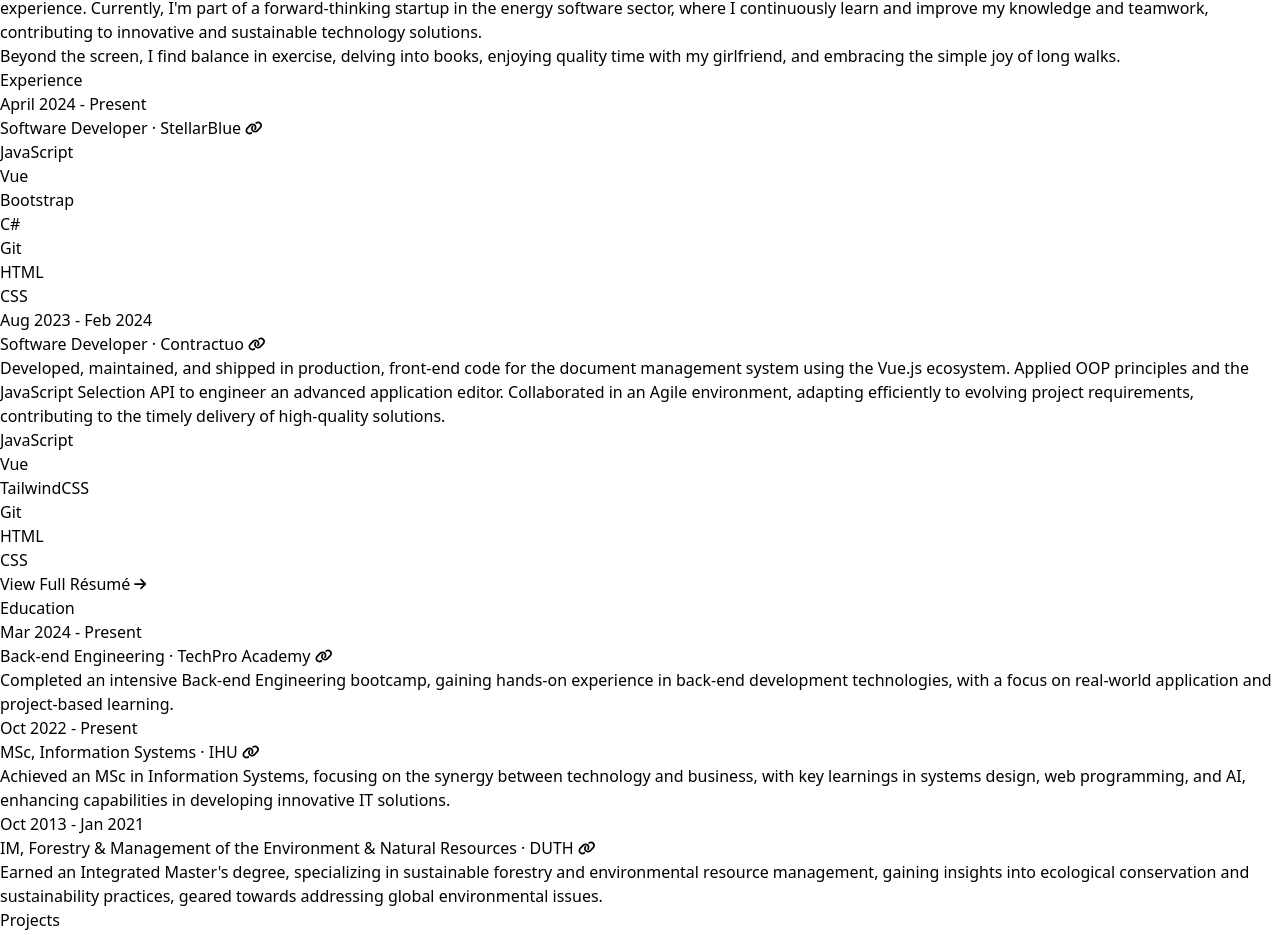
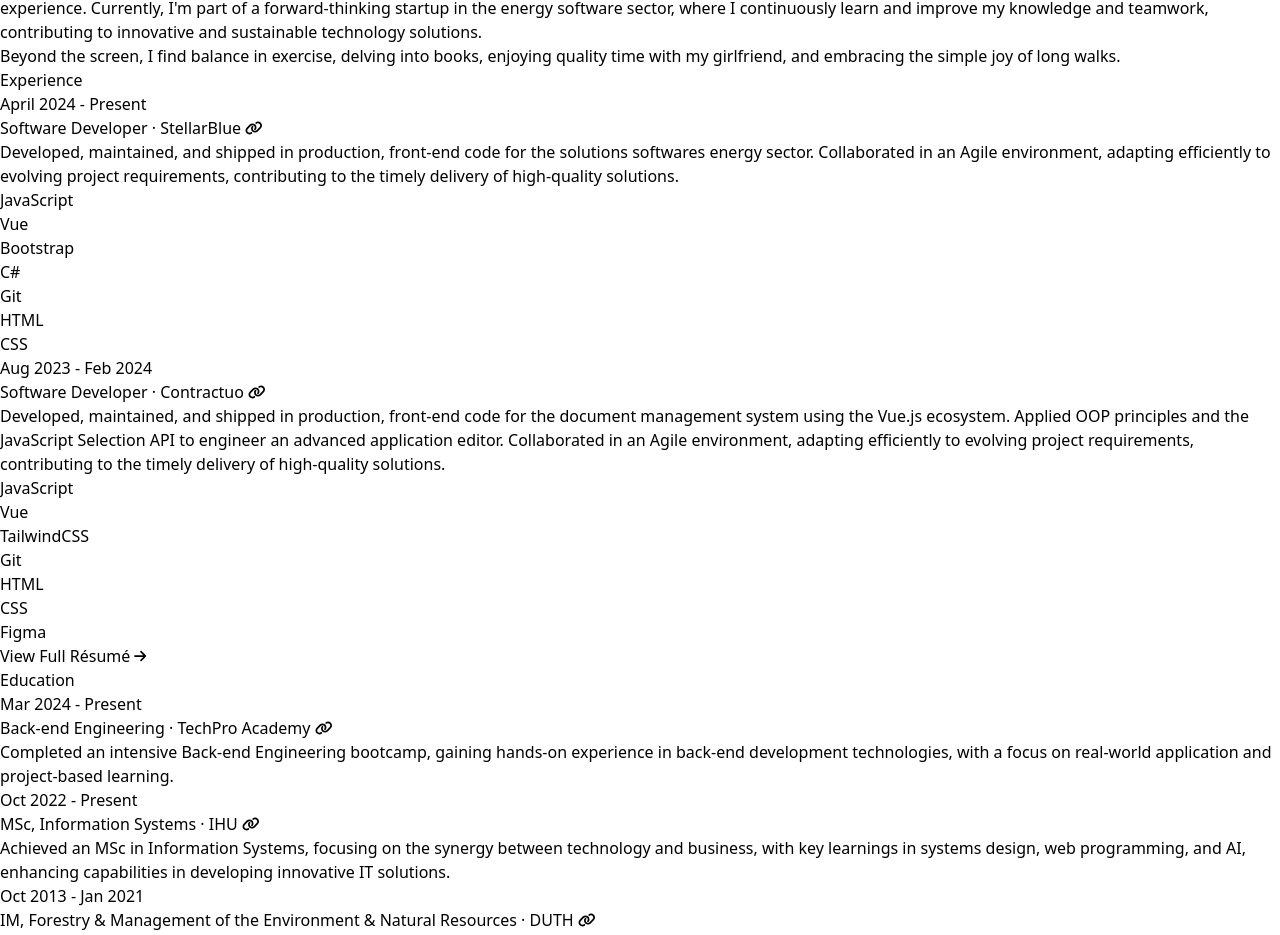
Before and after one commit to vvasileios/Portfolio, a Vue app: page / in a window 1280 px wide. Shown: the part 1111-2046 px from the top of the page. Built offline with nearby package versions, Linux system fonts and the light colour scheme.

Commit message:
minor content change/ not final

```diff
--- a/src/content/PortfolioContent.js
+++ b/src/content/PortfolioContent.js
@@ -15,7 +15,8 @@
       title: "Software Developer ·",
       company: "StellarBlue",
       link: "https://stellarblue.eu/",
-      description: "",
+      description:
+        "Developed, maintained, and shipped in production, front-end code for the solutions softwares energy sector. Collaborated in an Agile environment, adapting efficiently to evolving project requirements, contributing to the timely delivery of high-quality solutions.",
       techStack: ["JavaScript", "Vue", "Bootstrap", "C#", "Git", "HTML", "CSS"],
     },
     {
@@ -26,7 +27,15 @@
       link: "https://contractuo.com/",
       description:
         "Developed, maintained, and shipped in production, front-end code for the document management system using the Vue.js ecosystem. Applied OOP principles and the JavaScript Selection API to engineer an advanced application editor. Collaborated in an Agile environment, adapting efficiently to evolving project requirements, contributing to the timely delivery of high-quality solutions.",
-      techStack: ["JavaScript", "Vue", "TailwindCSS", "Git", "HTML", "CSS"],
+      techStack: [
+        "JavaScript",
+        "Vue",
+        "TailwindCSS",
+        "Git",
+        "HTML",
+        "CSS",
+        "Figma",
+      ],
     },
   ],
 };
```
